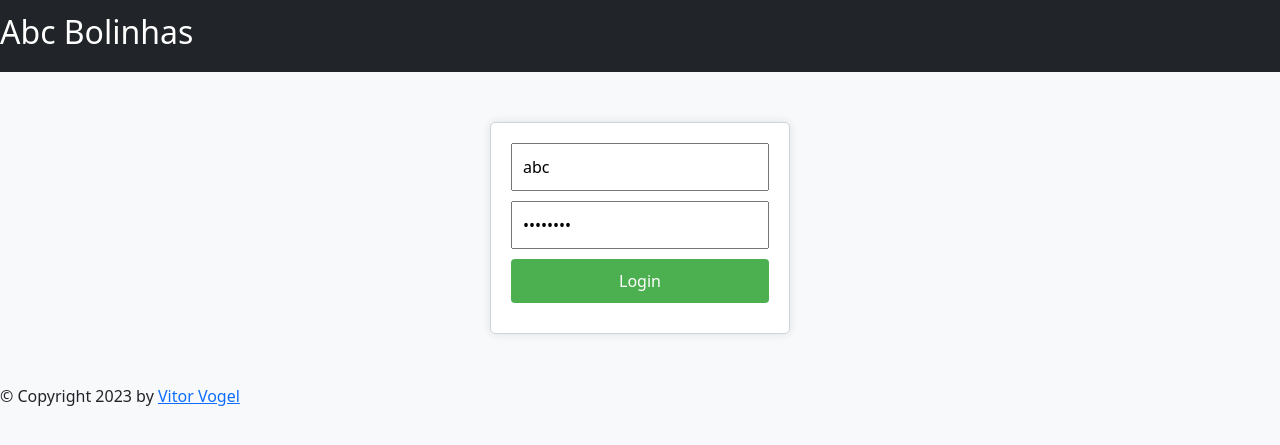
After one commit to Vogeel/comandas_app, a Python web app: template scr/mod_login/templates/formLogin.html in a window 1280 px wide. The commit adds this page. Shown: the top 445 px of the page. Run offline with Jinja, Linux system fonts and the light colour scheme; the template is opened without the code that fills it, so the values that code supplies are empty; some libraries are stand-ins or nearby versions.

Commit message:
feat: validar sessão, login funcional e logoff

```diff
--- a/scr/mod_index/index.py
+++ b/scr/mod_index/index.py
@@ -1,7 +1,9 @@
 from flask import Blueprint, render_template
-bp_index = Blueprint('index', __name__, url_prefix="/", template_folder='templates')
+from mod_login.login import validaSessao
+bp_index = Blueprint('index', __name__, url_prefix="/home", template_folder='templates')
 
 ''' rotas dos formulários '''
 @bp_index.route('/')
+@validaSessao
 def formListaIndex():
     return render_template('formListaIndex.html'), 200
--- a/scr/mod_index/templates/formListaIndex.html
+++ b/scr/mod_index/templates/formListaIndex.html
@@ -42,6 +42,9 @@
     }
 </style>
 <h1>HOME</h1>
+{% if 'login' in session %}
+Bem-vindo <b>{{ session['login'] }}</b>
+{% endif %}
 <p class="important">Seja bem vindo!</p>
     <ul>
 
--- /dev/null
+++ b/scr/mod_login/templates/formLogin.html
@@ -0,0 +1,59 @@
+{% extends "base.html" %}
+{% block style %}
+<style>
+body {
+    background-color: #f8f9fa;
+}
+
+form {
+    max-width: 300px;
+    margin: 50px auto;
+    padding: 20px;
+    background-color: #ffffff;
+    border: 1px solid #ced4da;
+    border-radius: 5px;
+    box-shadow: 0 0 10px rgba(0, 0, 0, 0.1);
+}
+
+input {
+    width: 100%;
+    padding: 10px;
+    margin-bottom: 10px;
+    box-sizing: border-box;
+
+}
+
+input[type="submit"] {
+    background-color: #4caf50;
+        color: #ffffff;
+        border: none;
+        padding: 10px;
+        cursor: pointer;
+        border-radius: 4px;
+}
+
+input[type="submit"]:hover {
+    background-color: #0056b3;
+}
+</style>
+{% endblock %}
+
+
+{% block title %}Login{% endblock %}
+{% block menu %}
+<nav class="navbar navbar-dark bg-dark">
+    <a class="navbar-brand" href="#">
+        <h2>Abc Bolinhas</h2>
+    </a>
+</nav>
+
+{% endblock %}
+{% block content %}
+<form action="{{ url_for('login.validaLogin') }}" method="post">
+    <input placeholder="CPF" name="usuario" type="text" value="abc">
+    <input placeholder="Senha" name="senha" type="password" value="Bolinhas">
+    <br>
+    <input type="submit" value="Login">
+
+</form>
+{% endblock %}
--- a/scr/settings.py
+++ b/scr/settings.py
@@ -21,3 +21,5 @@ ENDPOINT_LOGIN = os.getenv("ENDPOINT_LOGIN")
 ENDPOINT_FUNCIONARIO = os.getenv("ENDPOINT_FUNCIONARIO")
 ENDPOINT_CLIENTE = os.getenv("ENDPOINT_CLIENTE")
 ENDPOINT_PRODUTO = os.getenv("ENDPOINT_PRODUTO")
+
+TEMPO_SESSION = os.getenv("TEMPO_SESSION")
--- a/scr/templates/ErrorsPages/Page404.html
+++ b/scr/templates/ErrorsPages/Page404.html
@@ -27,7 +27,7 @@
 </figure>
 <div class="row">
   <div class="col">
-    <p>{{ erroHttp }}</p>
+    <p>Menssagem: {{ erroHttp }}</p>
   </div>
 </div>
 {% endblock %}
--- a/scr/templates/base.html
+++ b/scr/templates/base.html
@@ -24,7 +24,9 @@
 </head>
 
 <body>
-    {% block menu %}{% endblock %}
+    {% block menu %}
+    <a href="{{ url_for('login.logoff') }}"><i class="fas fa-door-open"></i> SAIR</a>
+    {% endblock %}
     {% block content %}{% endblock %}
     {% block footer %}
     &copy; Copyright 2023 by <a href="http://127.0.0.1:5000/">Vitor Vogel</a>
```
Also changed, not shown: scr/main.py (+30 -1 lines), scr/mod_cliente/cliente.py (+7 -0 lines), scr/mod_funcionario/funcionario.py (+7 -0 lines), scr/mod_login/login.py (added, +48 -0 lines), scr/mod_produto/produto.py (+8 -0 lines), 1 other file.
